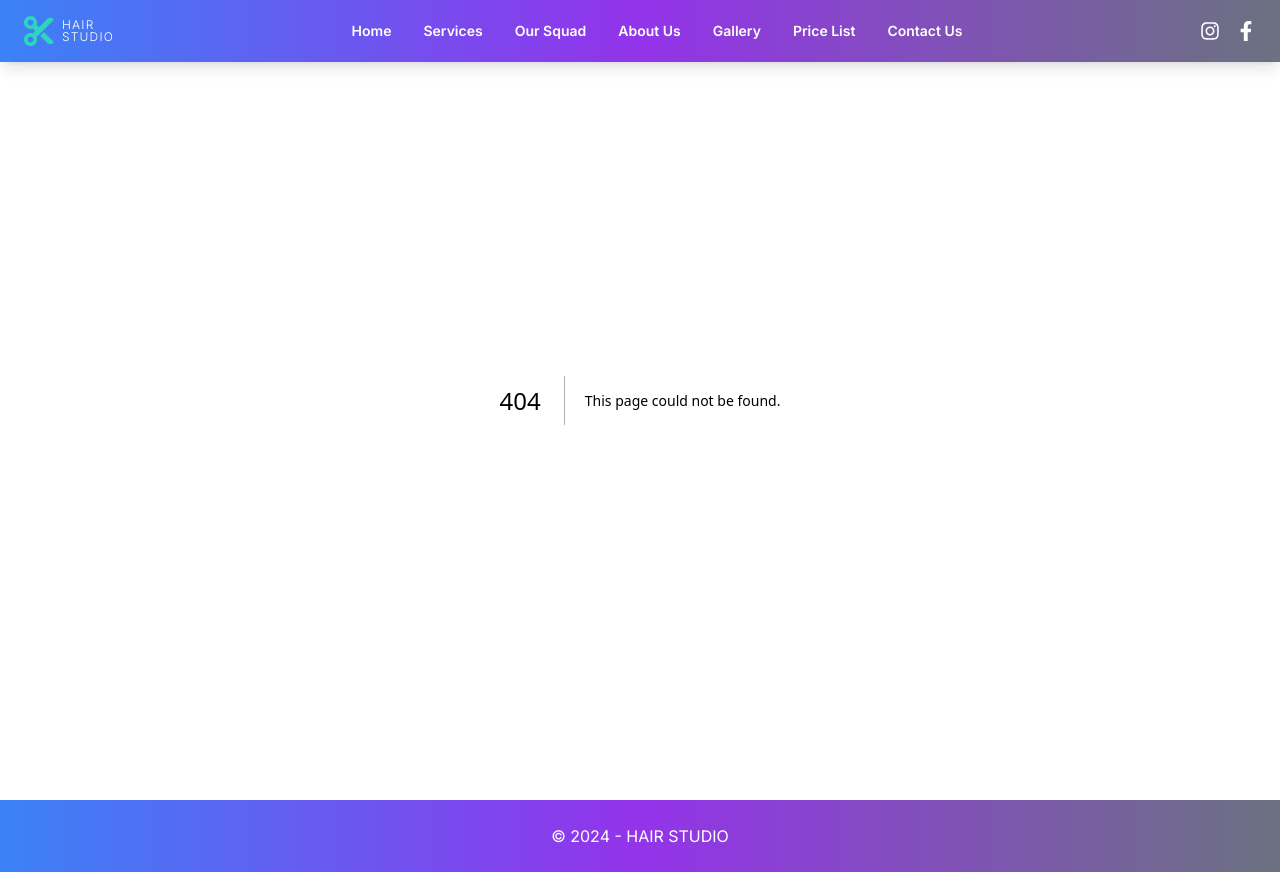
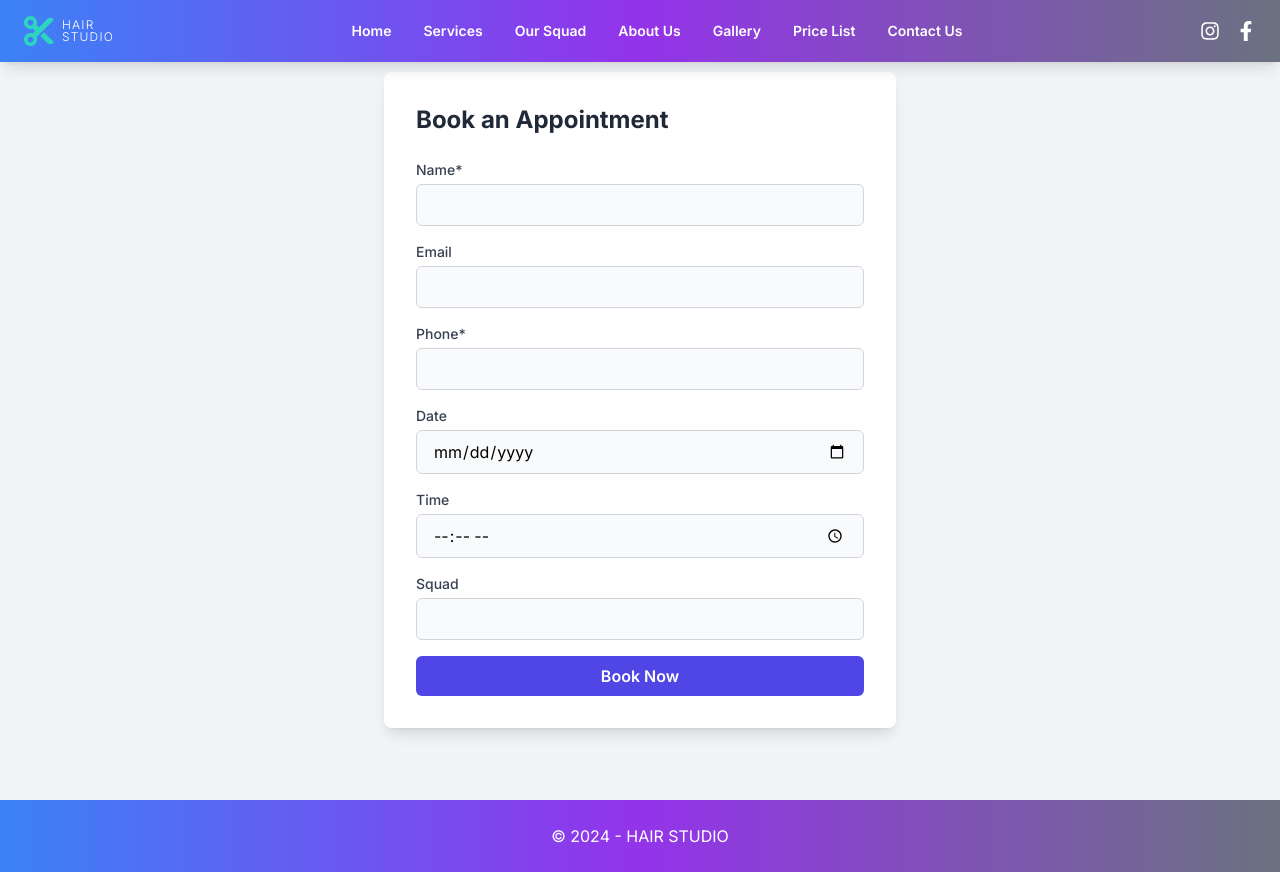
Before and after one commit to Byte-Light/hair-studio, a Next.js app: page /book-appointment in a window 1280 px wide. Before the commit this address had no page. Built offline with nearby package versions, Linux system fonts and the light colour scheme.

Commit message:
book appointment page add

```diff
--- /dev/null
+++ b/app/book-appointment/page.tsx
@@ -0,0 +1,12 @@
+import BookAppointment from '@/components/book-appointment/BookAppointment';
+import React from 'react';
+
+const page = () => {
+    return (
+        <div>
+            <BookAppointment />
+        </div>
+    );
+};
+
+export default page;
--- /dev/null
+++ b/components/book-appointment/BookAppointment.tsx
@@ -0,0 +1,122 @@
+"use client"
+import { useState } from "react";
+
+const BookAppointment = () => {
+  const [formData, setFormData] = useState({
+    name: "",
+    email: "",
+    phone: "",
+    date: "",
+    time: "",
+    squad: "",
+  });
+
+  const handleChange = (e: React.ChangeEvent<HTMLInputElement>) => {
+    setFormData({ ...formData, [e.target.name]: e.target.value });
+  };
+
+  const handleSubmit = (e: React.FormEvent) => {
+    e.preventDefault();
+    // Handle form submission to Firebase here
+  };
+
+  return (
+    <div className="min-h-screen flex items-center justify-center bg-gray-100 py-12 px-6">
+      <div className="w-full max-w-lg p-8 bg-white rounded-lg shadow-lg">
+        <h2 className="text-2xl font-bold text-gray-800 mb-6">Book an Appointment</h2>
+        <form onSubmit={handleSubmit} className="space-y-4">
+          <div>
+            <label htmlFor="name" className="block text-sm font-medium text-gray-700">
+              Name*
+            </label>
+            <input
+              type="text"
+              name="name"
+              id="name"
+              value={formData.name}
+              onChange={handleChange}
+              required
+              className="mt-1 block w-full px-4 py-2 bg-gray-50 border border-gray-300 rounded-md focus:ring-indigo-500 focus:border-indigo-500"
+            />
+          </div>
+          <div>
+            <label htmlFor="email" className="block text-sm font-medium text-gray-700">
+              Email
+            </label>
+            <input
+              type="email"
+              name="email"
+              id="email"
+              value={formData.email}
+              onChange={handleChange}
+              className="mt-1 block w-full px-4 py-2 bg-gray-50 border border-gray-300 rounded-md focus:ring-indigo-500 focus:border-indigo-500"
+            />
+          </div>
+          <div>
+            <label htmlFor="phone" className="block text-sm font-medium text-gray-700">
+              Phone*
+            </label>
+            <input
+              type="tel"
+              name="phone"
+              id="phone"
+              value={formData.phone}
+              onChange={handleChange}
+              required
+              className="mt-1 block w-full px-4 py-2 bg-gray-50 border border-gray-300 rounded-md focus:ring-indigo-500 focus:border-indigo-500"
+            />
+          </div>
+          <div>
+            <label htmlFor="date" className="block text-sm font-medium text-gray-700">
+              Date
+            </label>
+            <input
+              type="date"
+              name="date"
+              id="date"
+              value={formData.date}
+              onChange={handleChange}
+              className="mt-1 block w-full px-4 py-2 bg-gray-50 border border-gray-300 rounded-md focus:ring-indigo-500 focus:border-indigo-500"
+            />
+          </div>
+          <div>
+            <label htmlFor="time" className="block text-sm font-medium text-gray-700">
+              Time
+            </label>
+            <input
+              type="time"
+              name="time"
+              id="time"
+              value={formData.time}
+              onChange={handleChange}
+              className="mt-1 block w-full px-4 py-2 bg-gray-50 border border-gray-300 rounded-md focus:ring-indigo-500 focus:border-indigo-500"
+            />
+          </div>
+          <div>
+            <label htmlFor="squad" className="block text-sm font-medium text-gray-700">
+              Squad
+            </label>
+            <input
+              type="text"
+              name="squad"
+              id="squad"
+              value={formData.squad}
+              onChange={handleChange}
+              className="mt-1 block w-full px-4 py-2 bg-gray-50 border border-gray-300 rounded-md focus:ring-indigo-500 focus:border-indigo-500"
+            />
+          </div>
+          <div>
+            <button
+              type="submit"
+              className="w-full py-2 px-4 bg-indigo-600 text-white font-semibold rounded-md hover:bg-indigo-700 focus:outline-none focus:ring-2 focus:ring-indigo-500"
+            >
+              Book Now
+            </button>
+          </div>
+        </form>
+      </div>
+    </div>
+  );
+};
+
+export default BookAppointment;
--- a/components/home/Hero.tsx
+++ b/components/home/Hero.tsx
@@ -1,5 +1,6 @@
 import React from 'react';
 import Image from 'next/image';
+import Link from 'next/link';
 
 const Hero: React.FC = () => {
   return (
@@ -35,7 +36,7 @@ const Hero: React.FC = () => {
           Elevate your beauty to the next level.
         </p>
         <button className="mt-8 px-8 py-3 bg-gradient-to-r from-teal-500 to-cyan-500 text-black rounded-full flex items-center justify-center space-x-3 shadow-lg hover:scale-105 transition-transform duration-300 ease-in-out">
-          <span>Book Appointment</span>
+          <Link href="/book-appointment"><span>Book Appointment</span></Link>
           <span role="img" aria-label="Calendar">📅</span>
         </button>
       </div>
```
